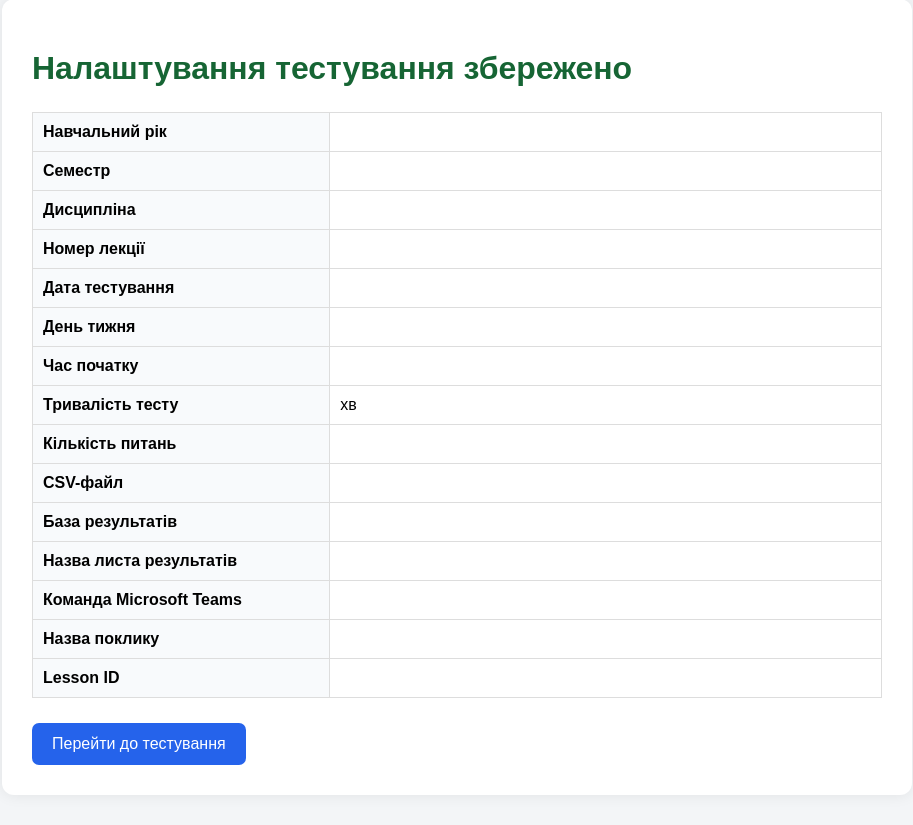
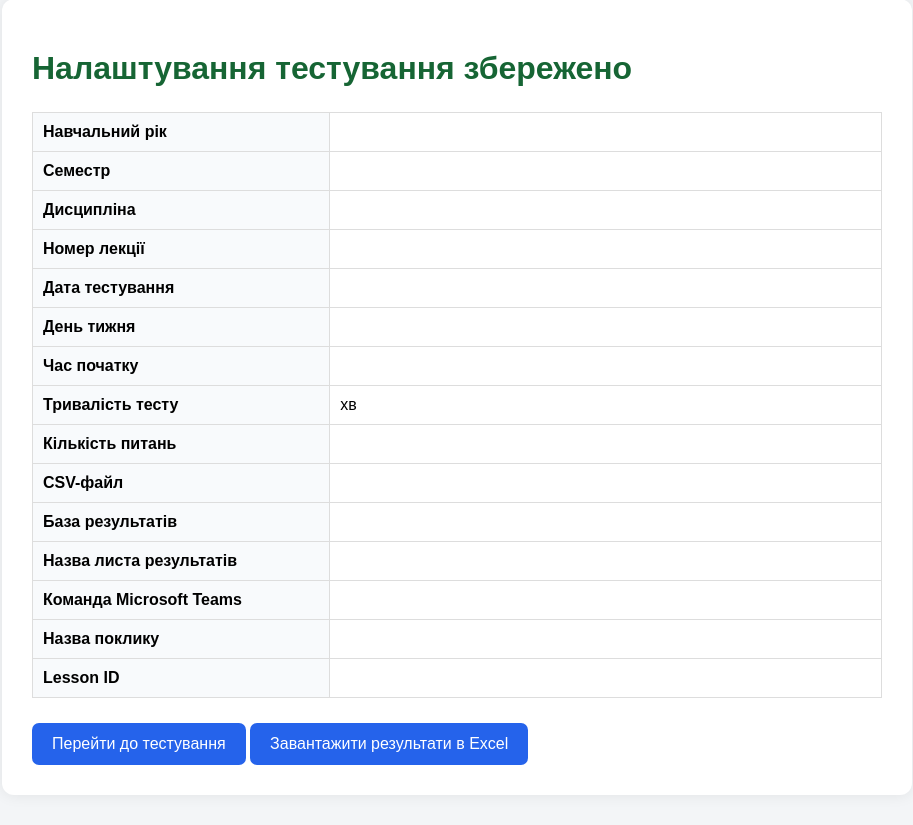
Before and after one commit to incom2025/quiz_web, a FastAPI app: template templates/admin_config_saved.html in a window 1280 px wide. Shown: the part 31-856 px from the top of the page, without its empty margins (183-1096 px from the left). Run offline with FastAPI, Linux system fonts and the light colour scheme; the template is opened without the code that fills it: most values are stand-ins (such as "Sample title", 1, 10 or a date in 2020).

Commit message:
Add Excel download link to admin config saved page
Added a link to download results in Excel format.

```diff
--- a/templates/admin_config_saved.html
+++ b/templates/admin_config_saved.html
@@ -123,7 +123,9 @@
     </table>
 
     <a href="/">Перейти до тестування</a>
-
+<a href="/admin/export?key={{ key }}">
+    Завантажити результати в Excel
+</a>
 </div>
 </body>
 </html>
```
